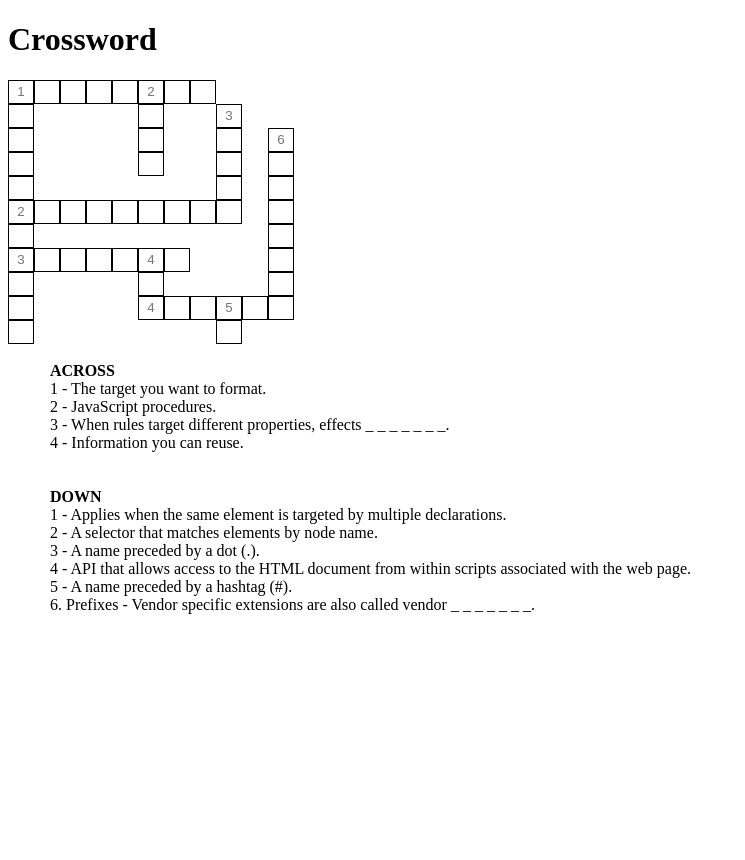
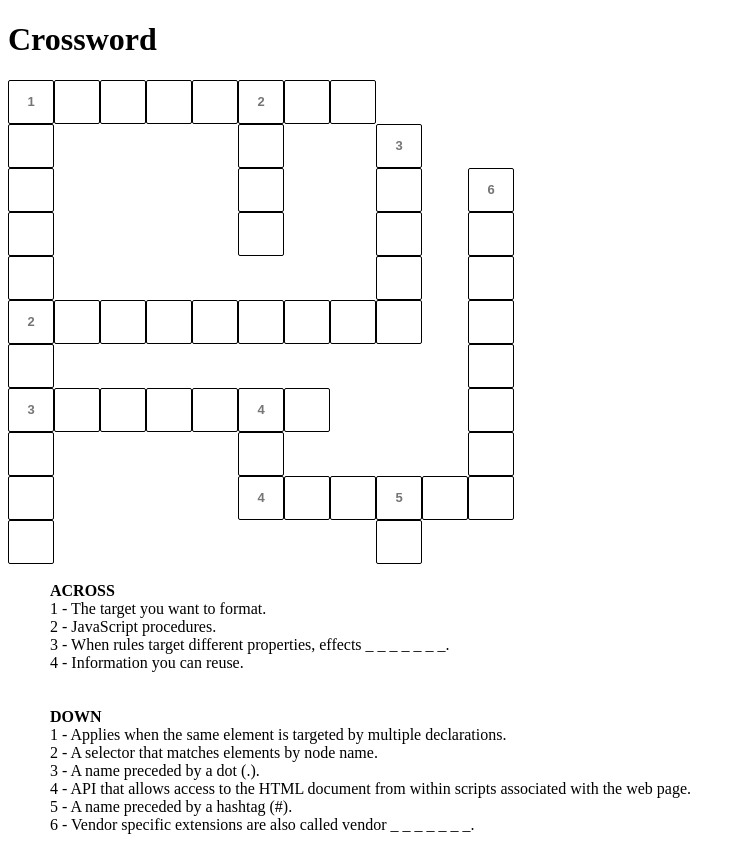
Before and after one commit to Henrhod/9346A---Web-Tech-Lec, a PHP site: page /Crossword/Crossword.html in a window 1280 px wide. Shown: the whole page, without its empty margins (0-745 px from the left). Before the commit the page ends 614 px from the top, so only its background shows below. Run offline with PHP 8.4, Linux system fonts and the light colour scheme.

Commit message:
Updated the HTML and CSS files

```diff
--- a/Crossword/Crossword.html
+++ b/Crossword/Crossword.html
@@ -4,6 +4,7 @@
 	<head>
 		<meta charset="utf-*">
 		<link rel="stylesheet" type="text/css" href="style.css">
+		<script type="text/javascript" src="script.js"></script>
 		<title>Crossword</title>
 	</head>
 
@@ -44,8 +45,8 @@
 		<!-- Tenth Row (11 Columns) -->
 		<input onkeydown="keyCode(event)" class="squares" type="text" id="j01" maxlength="1" /><input onkeydown="keyCode(event)" class="squares_blank" disabled="disabled" id="j02" maxlength="1" /><input onkeydown="keyCode(event)" class="squares_blank" disabled="disabled" id="j03" maxlength="1" /><input onkeydown="keyCode(event)" class="squares_blank" disabled="disabled" id="j04" maxlength="1" /><input onkeydown="keyCode(event)" class="squares_blank" disabled="disabled" id="j05" maxlength="1" /><input onkeydown="keyCode(event)" class="squares" type="text" id="j06" maxlength="1" placeholder="4"/><input onkeydown="keyCode(event)" class="squares" type="text" id="j07" maxlength="1" /><input onkeydown="keyCode(event)" class="squares" type="text" id="j08" maxlength="1" /><input onkeydown="keyCode(event)" class="squares" type="text" id="j09" maxlength="1" placeholder="5"/><input onkeydown="keyCode(event)" class="squares" type="text" id="j10" maxlength="1" /><input onkeydown="keyCode(event)" class="squares" type="text" id="j11" maxlength="1" />
 		<br>
-		<!-- Tenth Row (11 Columns) -->
-		<input onkeydown="keyCode(event)" class="squares" type="text" id="j01" maxlength="1" /><input onkeydown="keyCode(event)" class="squares_blank" disabled="disabled" id="j02" maxlength="1" /><input onkeydown="keyCode(event)" class="squares_blank" disabled="disabled" id="j03" maxlength="1" /><input onkeydown="keyCode(event)" class="squares_blank" disabled="disabled" id="j04" maxlength="1" /><input onkeydown="keyCode(event)" class="squares_blank" disabled="disabled" id="j05" maxlength="1" /><input onkeydown="keyCode(event)" class="squares_blank" disabled="disabled" id="j06" maxlength="1" /><input onkeydown="keyCode(event)" class="squares_blank" disabled="disabled" id="j07" maxlength="1" /><input onkeydown="keyCode(event)" class="squares_blank" disabled="disabled" id="j08" maxlength="1" /><input onkeydown="keyCode(event)" class="squares" type="text" id="j09" maxlength="1" /><input onkeydown="keyCode(event)" class="squares_blank" disabled="disabled" id="j10" maxlength="1" /><input onkeydown="keyCode(event)" class="squares_blank" disabled="disabled" id="j11" maxlength="1" />
+		<!-- Evelenth Row (11 Columns) -->
+		<input onkeydown="keyCode(event)" class="squares" type="text" id="k01" maxlength="1" /><input onkeydown="keyCode(event)" class="squares_blank" disabled="disabled" id="k02" maxlength="1" /><input onkeydown="keyCode(event)" class="squares_blank" disabled="disabled" id="k03" maxlength="1" /><input onkeydown="keyCode(event)" class="squares_blank" disabled="disabled" id="k04" maxlength="1" /><input onkeydown="keyCode(event)" class="squares_blank" disabled="disabled" id="k05" maxlength="1" /><input onkeydown="keyCode(event)" class="squares_blank" disabled="disabled" id="k06" maxlength="1" /><input onkeydown="keyCode(event)" class="squares_blank" disabled="disabled" id="k07" maxlength="1" /><input onkeydown="keyCode(event)" class="squares_blank" disabled="disabled" id="k08" maxlength="1" /><input onkeydown="keyCode(event)" class="squares" type="text" id="k09" maxlength="1" /><input onkeydown="keyCode(event)" class="squares_blank" disabled="disabled" id="k10" maxlength="1" /><input onkeydown="keyCode(event)" class="squares_blank" disabled="disabled" id="k11" maxlength="1" />
 		<br>
 	</div>
 
@@ -65,7 +66,7 @@
 			<li>3 - A name preceded by a dot (.).</li>
 			<li>4 - API that allows access to the HTML document from within scripts associated with the web page.</li>
 			<li>5 - A name preceded by a hashtag (#).</li>
-			<li>6. Prefixes - Vendor specific extensions are also called vendor _ _ _ _ _ _ _.</li>
+			<li>6 - Vendor specific extensions are also called vendor _ _ _ _ _ _ _.</li>
 		</ul>
 	</body>
 
--- a/Crossword/style.css
+++ b/Crossword/style.css
@@ -6,23 +6,27 @@
 
 .squares {
 	border: 1px solid black;
+	border-radius: 2px;
 	background-color: white;
 	color: black;
 	text-align: center;
 	display: inline-block;
-	width: 20px;
-	height: 20px;
+	width: 40px;
+	height: 40px;
 	cursor: contextmenu;
+	text-transform: uppercase;
+	font-weight: bold;
+	/* font-family: Century Gothic; */
+	font-size: 13px;
 }
+
 .squares_blank {
 	border: 1px solid white;
 	background-color: white	;
 	color: black;
-	text-align: center;
 	display: inline-block;
-	width: 20px;
-	height: 20px;
-	cursor: contextmenu;
+	width: 40px;
+	height: 40px;
 }
 
 #across {
```
